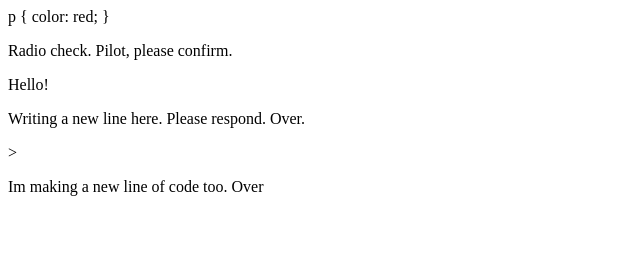
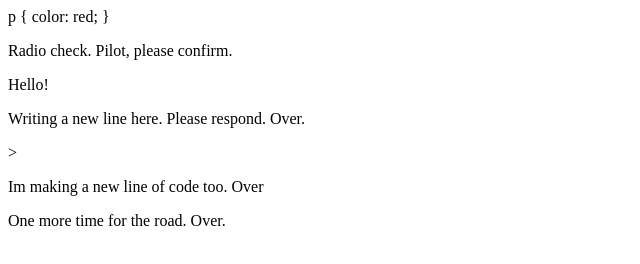
Before and after one commit to myap4133/communication-log-Control, a plain HTML site: page index.html in a window 1280 px wide. Shown: the whole page, without its empty margins (0-640 px from the left). Drawn offline with Linux system fonts and the light colour scheme.

Commit message:
New Text

```diff
--- a/index.html
+++ b/index.html
@@ -8,5 +8,6 @@
       <p>Hello!</p>
       <p>Writing a new line here. Please respond. Over.</p>>
       <p>Im making a new line of code too. Over</p>
+      <p>One more time for the road. Over.</p>
    </body>
 </html>
```
